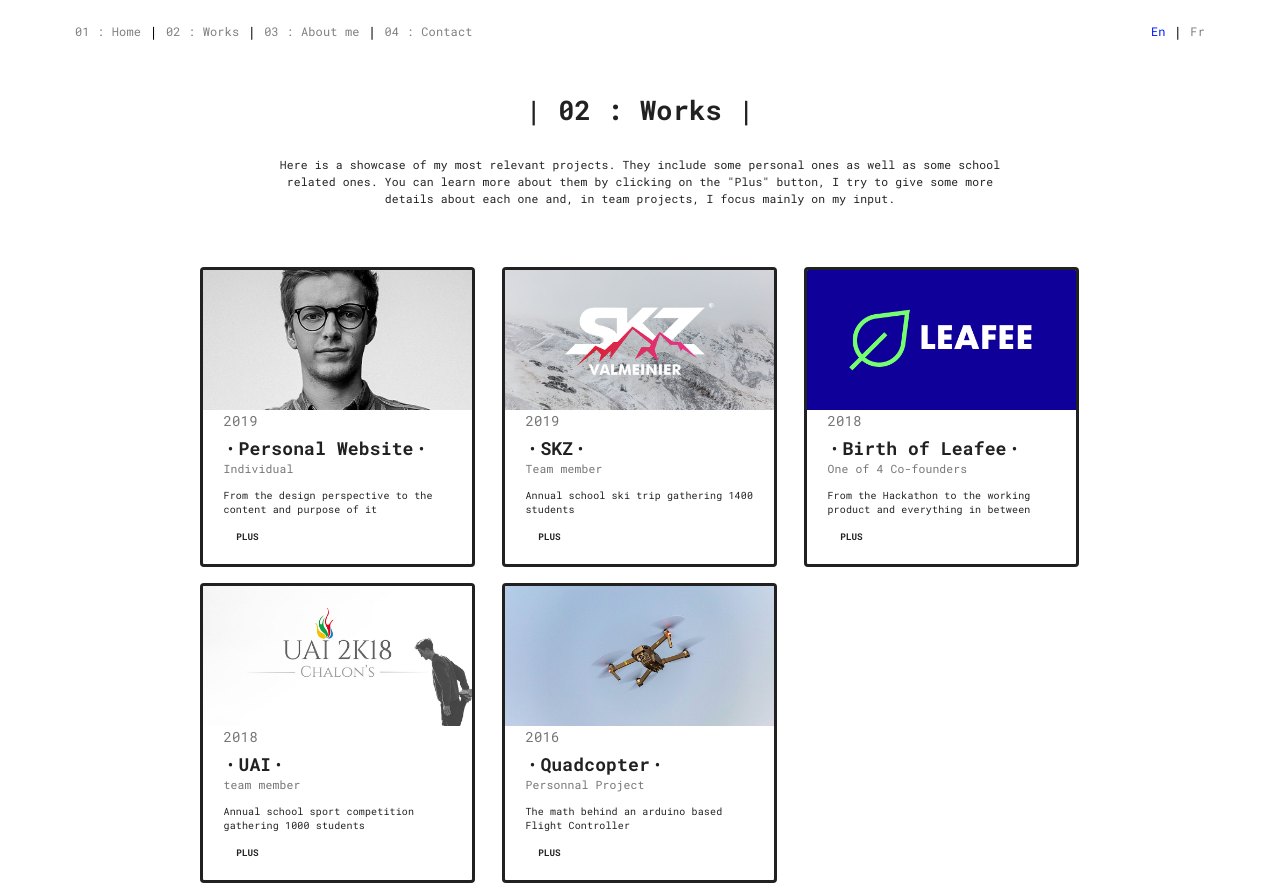
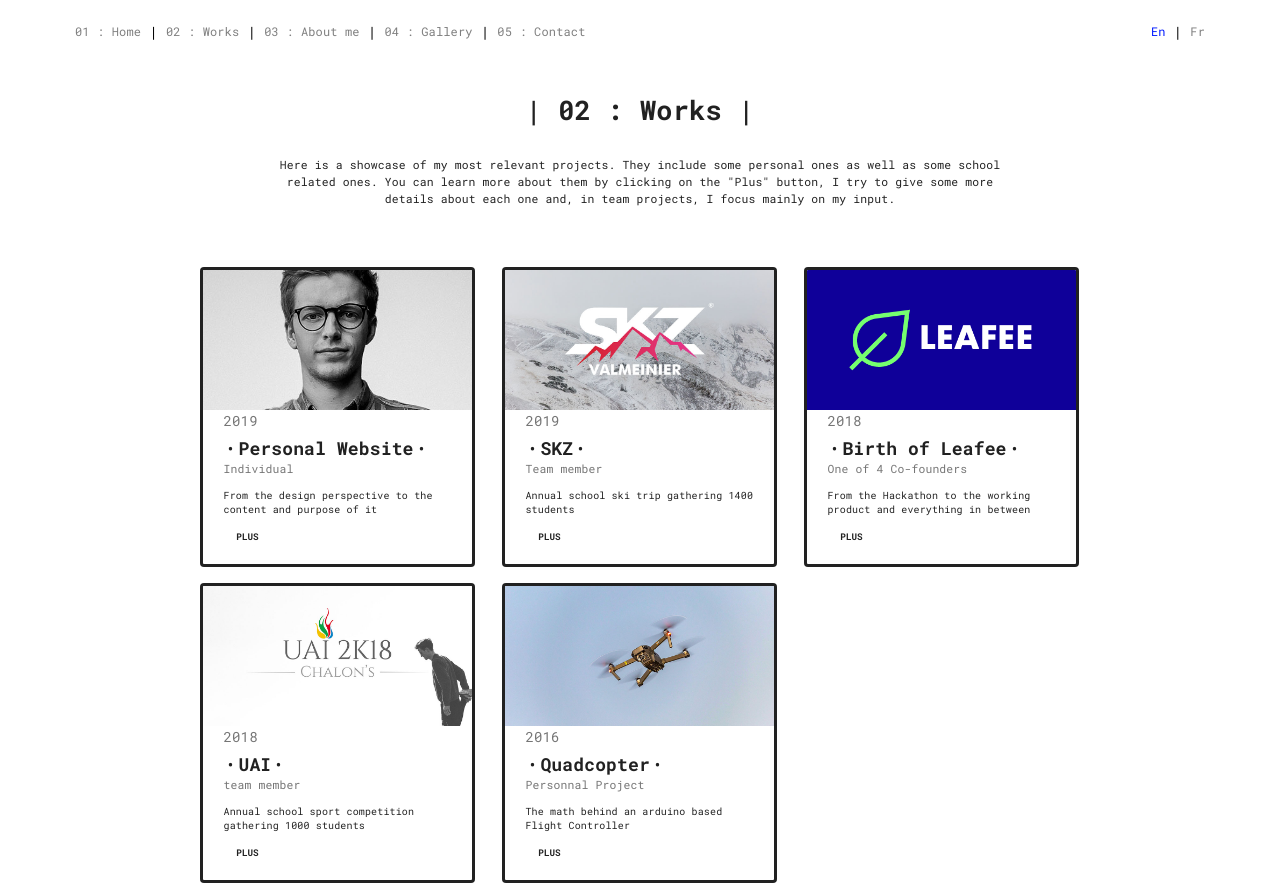
Before and after one commit to Pierre-Baptiste/Portfolio, a React (Create React App) app: page /works in a window 1280 px wide. Built offline with nearby package versions, Linux system fonts and the light colour scheme.

Commit message:
added gallery tab, finished birth of leafee

```diff
--- a/src/HOC/AppBar.js
+++ b/src/HOC/AppBar.js
@@ -19,7 +19,7 @@ const useStyles = makeStyles(theme => ({
 	},
 	item: {
 		display: "none",
-		[theme.breakpoints.up("sm")]: {
+		[theme.breakpoints.up("md")]: {
 			display: "flex"
 		},
 		fontSize: 12
@@ -31,7 +31,7 @@ const useStyles = makeStyles(theme => ({
 	},
 	divider: {
 		display: "none",
-		[theme.breakpoints.up("sm")]: {
+		[theme.breakpoints.up("md")]: {
 			display: "flex"
 		},
 		marginRight: theme.spacing(2),
@@ -57,7 +57,7 @@ const useStyles = makeStyles(theme => ({
 	},
 	menuButton: {
 		justifyContent: "flex-start",
-		[theme.breakpoints.up("sm")]: {
+		[theme.breakpoints.up("md")]: {
 			display: "none"
 		}
 	},
@@ -96,7 +96,7 @@ export default function SimpleAppBar(props) {
 		setState({ ...state, [side]: open });
 	};
 
-	const linksDrawer = ["/home", "/works", "/about", "contact"];
+	const linksDrawer = ["/home", "/works", "/about", "/gallery", "contact"];
 
 	const fullListEn = side => (
 		<div
@@ -110,7 +110,8 @@ export default function SimpleAppBar(props) {
 					"01 : Home",
 					"02 : Works",
 					"03 : About me",
-					"04 : Contact"
+					"04 : Gallery",
+					"05 : Contact"
 				].map((text, i) => (
 					<ListItem button key={text}>
 						<Link to={linksDrawer[i]} className={classes.link}>
@@ -134,7 +135,8 @@ export default function SimpleAppBar(props) {
 					"01 : Accueil",
 					"02 : Travaux",
 					"03 : À propos",
-					"04 : Contacter"
+					"04 : Gallerie",
+					"04 : Contact",
 				].map((text, i) => (
 					<ListItem button key={text}>
 						<Link to={linksDrawer[i]} className={classes.link}>
@@ -221,8 +223,24 @@ export default function SimpleAppBar(props) {
 							color="secondary"
 							className={classes.item}
 						>
+							<Link to="/gallery" className={classes.link}>
+								04 : Gallery
+							</Link>
+						</Typography>
+						<Typography
+							variant="h6"
+							color="secondary"
+							className={classes.divider}
+						>
+							|
+						</Typography>
+						<Typography
+							variant="h6"
+							color="secondary"
+							className={classes.item}
+						>
 							<Link to="/contact" className={classes.link}>
-								04 : Contact
+								05 : Contact
 							</Link>
 						</Typography>
 						<Typography className={classes.placeholder} />
@@ -331,8 +349,24 @@ export default function SimpleAppBar(props) {
 							color="secondary"
 							className={classes.item}
 						>
+							<Link to="/gallery" className={classes.link}>
+								04 : Gallerie
+							</Link>
+						</Typography>
+						<Typography
+							variant="h6"
+							color="secondary"
+							className={classes.divider}
+						>
+							|
+						</Typography>
+						<Typography
+							variant="h6"
+							color="secondary"
+							className={classes.item}
+						>
 							<Link to="/contact" className={classes.link}>
-								04 : Contacter
+								05 : Contacter
 							</Link>
 						</Typography>
 						<Typography className={classes.placeholder} />
--- a/src/Routes.js
+++ b/src/Routes.js
@@ -6,6 +6,7 @@ import Landing from "./Scenes/Landing/Landing";
 import About from "./Scenes/About/About";
 import Works from "./Scenes/Works/Works";
 import Contact from "./Scenes/Contact/Contact";
+import Gallery from "./Scenes/Gallery/Gallery";
 export default class Routes extends Component {
 	render() {
 		return (
@@ -26,6 +27,11 @@ export default class Routes extends Component {
 					component={() => <About Language={this.props.Language} />}
 				/>
 				<Route
+					path="/gallery"
+					exact
+					component={() => <Gallery Language={this.props.Language} />}
+				/>
+				<Route
 					path="/contact"
 					exact
 					component={() => <Contact Language={this.props.Language} />}
--- a/src/Scenes/Contact/Contact.js
+++ b/src/Scenes/Contact/Contact.js
@@ -72,7 +72,7 @@ export default function Contact(props) {
 					variant="h3"
 					className={classes.title}
 				>
-					| 04 : Contact |
+					| 05 : Contact |
 				</Typography>
 				<Box className={classes.subtitleBox}>
 					<Typography align="center">
@@ -251,7 +251,7 @@ export default function Contact(props) {
 					variant="h3"
 					className={classes.title}
 				>
-					| 04 : Contact |
+					| 05 : Contact |
 				</Typography>
 				<Box className={classes.subtitleBox}>
 					<Typography align="center">
--- /dev/null
+++ b/src/Scenes/Gallery/Gallery.js
@@ -0,0 +1,46 @@
+import React from "react";
+import { makeStyles } from "@material-ui/core/styles";
+import { Typography } from "@material-ui/core";
+
+import Box from "@material-ui/core/Box";
+
+const useStyles = makeStyles(theme => ({
+  root: {
+    width: "100%",
+
+    backgroundColor: theme.palette.background.paper
+  },
+  title: {
+    marginTop: "30px",
+    marginBottom: "30px",
+    fontWeight: "700",
+    fontSize: "27px"
+  },
+  subtitleBox: {
+    maxWidth: "800px",
+    padding: "0 30px",
+    margin: "auto",
+    marginBottom: "60px"
+  },
+}));
+
+export default function About(props) {
+  const classes = useStyles();
+
+  if (props.Language === "English") {
+    return (
+		<div>
+		<Typography align="center" variant="h3" className={classes.title}>
+          | 04 : Gallery |
+        </Typography>
+        <Box className={classes.subtitleBox}>
+          <Typography align="center">
+            To be added
+          </Typography>
+        </Box>
+		</div>
+	);
+  } else {
+    return null;
+  }
+}
--- a/src/Scenes/Works/Works.js
+++ b/src/Scenes/Works/Works.js
@@ -465,6 +465,32 @@ export default function Presentation(props) {
                 <Typography className={classes.articleTitle}>
                   #04 - WHAT AFTER ?
                 </Typography>
+                <Typography className={classes.article}>
+                  We could not just leave it there so we kept working on the
+                  idea to see where this would go. Our goal was mainly to learn
+                  as much as we could about the process of creating a business
+                  and actually run one. More personnaly, I saw an opportunity to
+                  learn to code and seized it.
+                </Typography>
+                <Typography className={classes.article}>
+                  We had our MVP about 3 months after and kept making iterations
+                  on its design and functionnalities. You can visit the website{" "}
+                  <a
+                    href="http://www.leafeeapp.com"
+                    target="_blank"
+                    rel="noopener noreferrer"
+                    style={{ textDecoration: "none", color:"#001aff"}}
+                  >
+                    here
+                  </a>
+                  .
+                </Typography>
+                <Typography className={classes.article}>
+                ※ Due to a lack of time, the project is currently on hold. ※
+                </Typography>
+                <Typography className={classes.articleEnd}>
+                  #THANK YOU FOR READING
+                </Typography>
               </WorkCard>
             </Grid>
             <Grid item xs={12} sm={6} md={4}>
```
